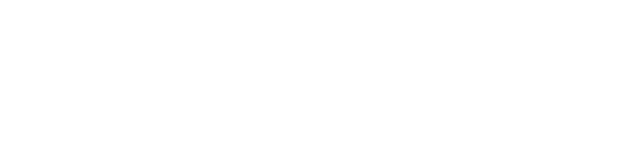
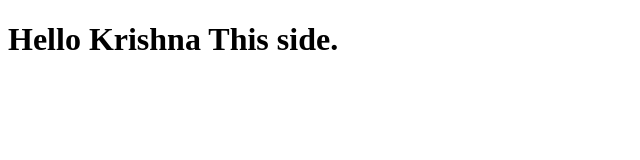
Before and after one commit to Vibrill306/SFM, a plain HTML site: page index.html in a window 1280 px wide. Shown: the whole page, without its empty margins (0-640 px from the left). Drawn offline with Linux system fonts and the light colour scheme.

Commit message:
try to check

```diff
--- a/index.html
+++ b/index.html
@@ -7,6 +7,6 @@
     <title>Document</title>
 </head>
 <body>
-
+    <h1>Hello Krishna This side.</h1>
 </body>
 </html>
```
